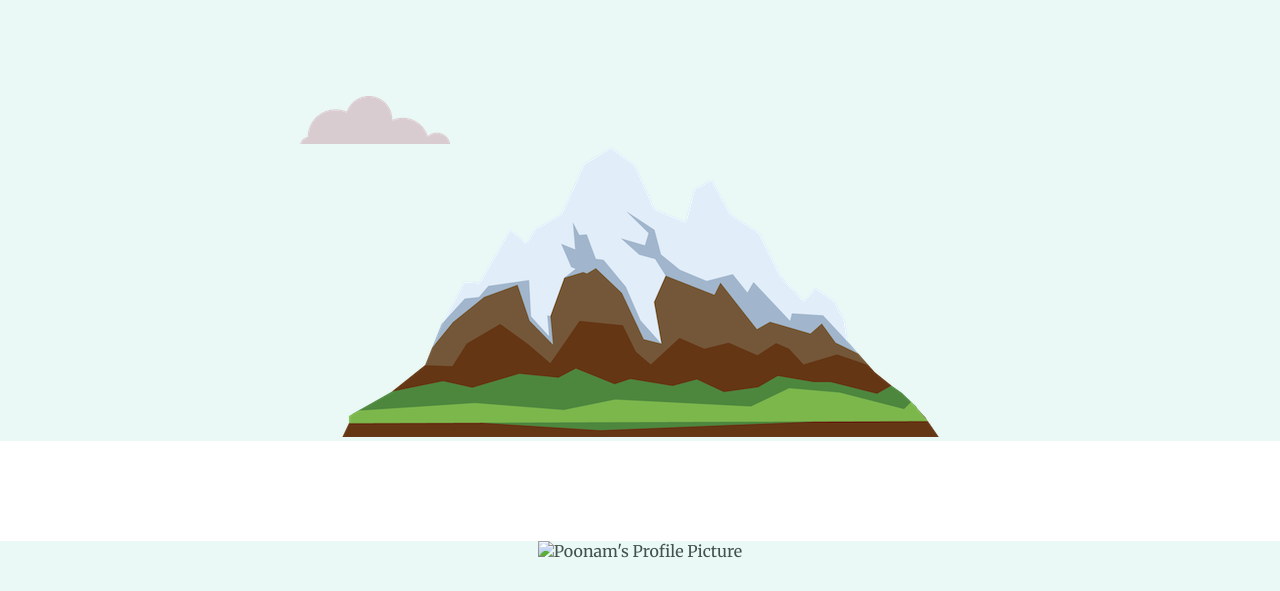
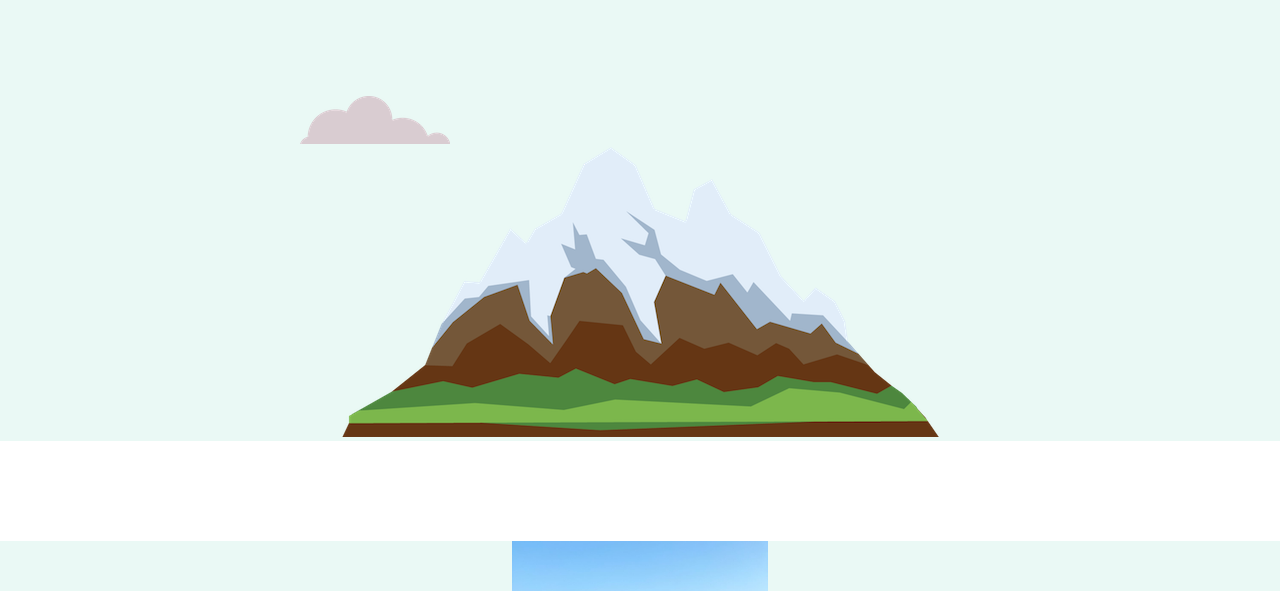
Before and after one commit to Poonamkadam24/My-personnel-site, a plain HTML site: page index.html in a window 1280 px wide. Shown: the part 356-947 px from the top of the page. Drawn offline with Linux system fonts and the light colour scheme; files whose address does not match are found by name.

Commit message:
Update index.html

```diff
--- a/index.html
+++ b/index.html
@@ -23,7 +23,7 @@
 
       <div class="profile">
 
-        <img width="20%"src="C:\Users\kadam\Desktop\CSS-My site\IMG_20220123_105242-01.jpeg" alt="Poonam's Profile Picture">
+        <img width="20%"src="Poonam.jpeg" alt="Poonam's Profile Picture">
 
         <h2>Hello.</h2>
 
```
